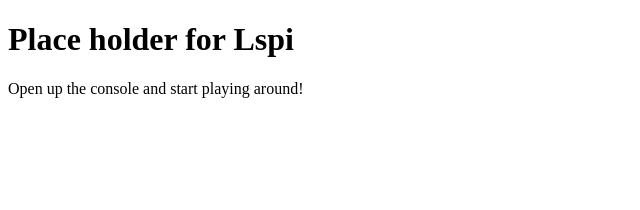
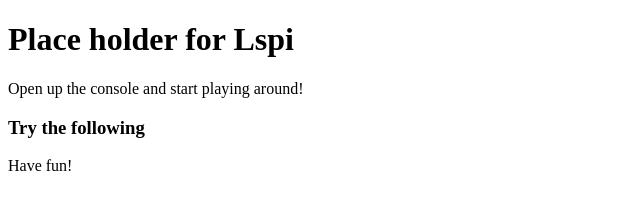
Before and after one commit to selfup/lspi, a website: page index.html in a window 1280 px wide. Shown: the whole page, without its empty margins (0-640 px from the left). Drawn offline with Linux system fonts and the light colour scheme.

Commit message:
playground

```diff
--- a/index.html
+++ b/index.html
@@ -6,5 +6,11 @@
 <body>
   <h1>Place holder for Lspi</h1>
   <p>Open up the console and start playing around!</p>
+
+  <h3>Try the following</h3>
+
+  <script src="https://gist.github.com/selfup/25fcdabf6fe975f4e8af96f78731c8d7.js"></script>
+
+  <p>Have fun!</p>
 </body>
 </html>
```
